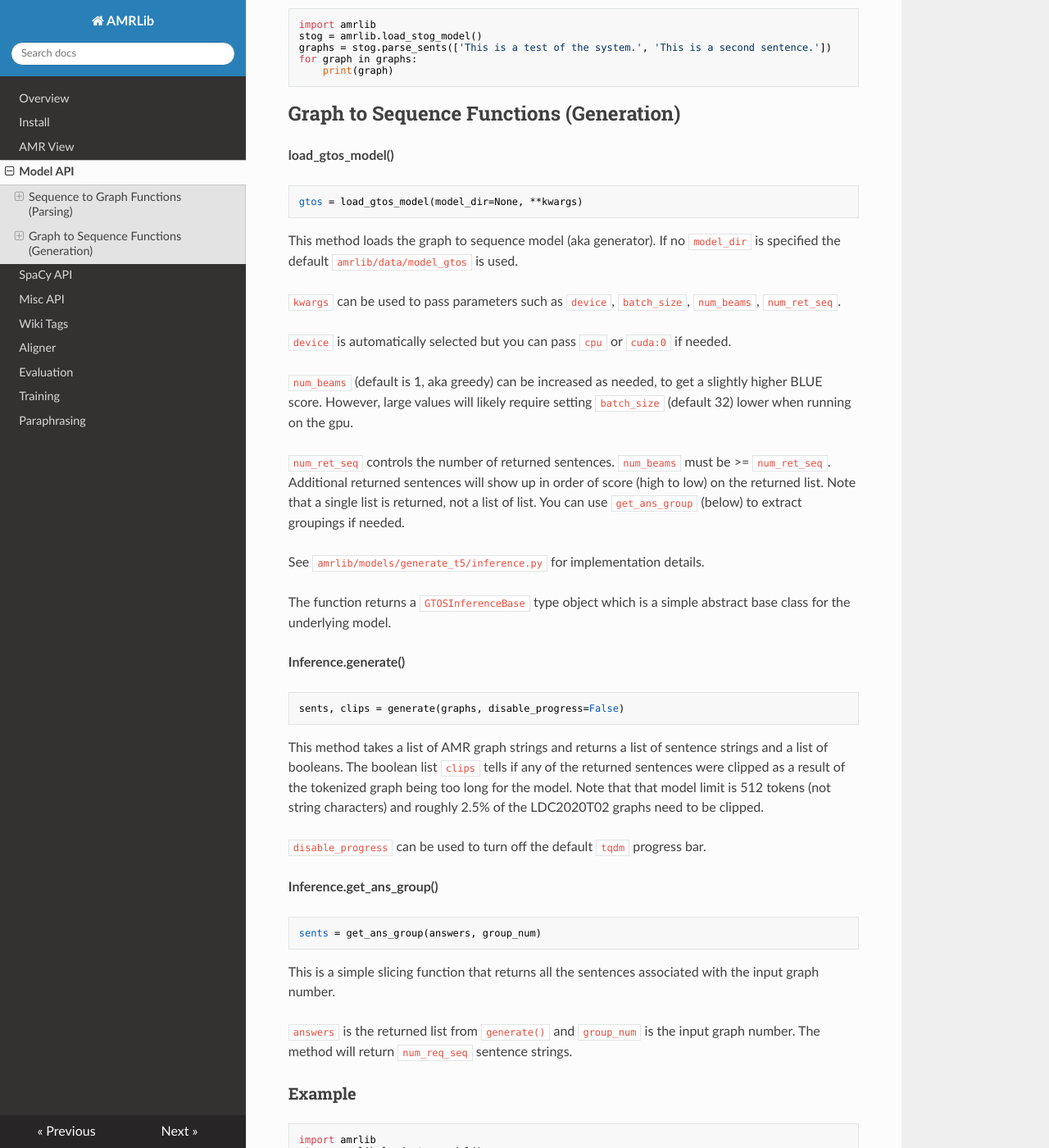
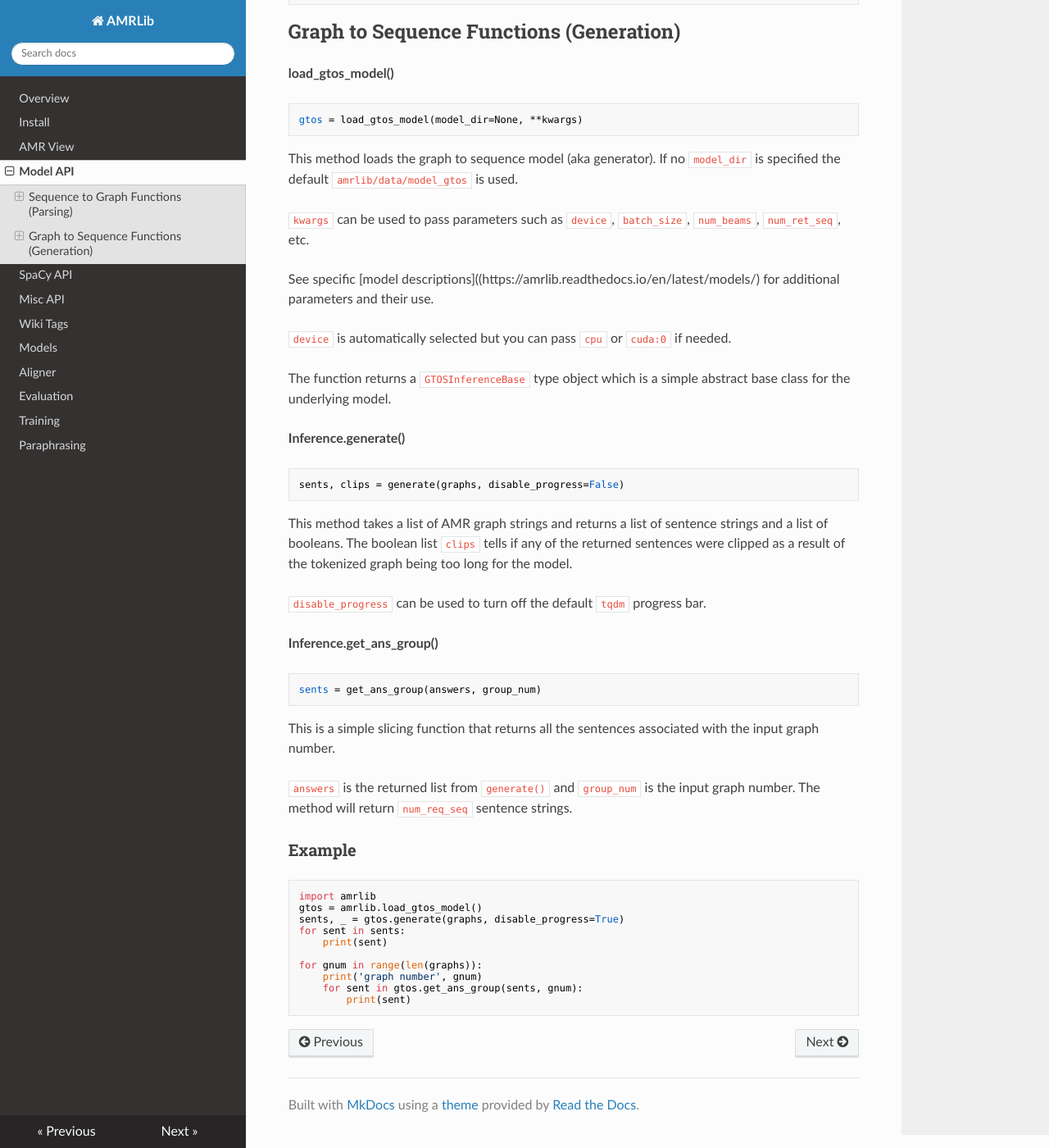
Before and after one commit to bjascob/amrlib, an MkDocs documentation site: the page built from docs/api_model.md, in a window 1280 px wide and 1400 px high, scrolled down 1146 px. Shown: the whole window at 82% size. Built offline with MkDocs 1.6.1, drawn with Linux system fonts in a browser that asks for light colours; nearby versions of some CDN libraries; some of the changed text lies outside the part shown.

Commit message:
Update docs for model generate_t5wtense

````diff
--- a/amrlib/__init__.py
+++ b/amrlib/__init__.py
@@ -8,7 +8,7 @@ logger = logging.getLogger(__name__)
 
 
 # Library version number
-__version__ = '0.3.1'
+__version__ = '0.4.0'
 
 
 # Download the model to and un-tar it in the mdata_dir
--- a/docs/api_model.md
+++ b/docs/api_model.md
@@ -17,14 +17,11 @@ stog = load_stog_model(model_dir=None, **kwargs)
 This method loads the sequence to graph model (aka parser).
 If no `model_dir` is not supplied the default of `amrlib/data/model_stog` is used.
 
-`kwargs` can be used to pass parameters such as `device`, `batch_size`, `beam_size`, `alpha`
-and `max_time_step` to the inference routine.
+`kwargs` can be used to pass parameters such as `device`, `batch_size`, `beam_size`, etc to the
+inference routine.
 
-`device` is automatically selected but you can pass `cpu` or `cuda:0` if needed.
-
-`beam_size` can be modified (default is model dependent) to increase or decrease performance.
-
-See `amrlib/models/parse_gsii/inference.py` or `amrlib/models/parse_t5/inference.py` for implementation details.
+See specific [model descriptions]((https://amrlib.readthedocs.io/en/latest/models/) for additional
+parameters and their use.
 
 The function returns a `STOGInferenceBase` type object which is a simple abstract base class for the underlying model.
 
@@ -55,20 +52,12 @@ gtos = load_gtos_model(model_dir=None, **kwargs)
 This method loads the graph to sequence model (aka generator).
 If no `model_dir` is specified the default `amrlib/data/model_gtos` is used.
 
-`kwargs` can be used to pass parameters such as `device`, `batch_size`, `num_beams`, `num_ret_seq`.
+`kwargs` can be used to pass parameters such as `device`, `batch_size`, `num_beams`, `num_ret_seq`, etc.
+
+See specific [model descriptions]((https://amrlib.readthedocs.io/en/latest/models/) for additional
+parameters and their use.
 
 `device` is automatically selected but you can pass `cpu` or `cuda:0` if needed.
-
-`num_beams` (default is 1, aka greedy) can be increased as needed, to get a slightly higher BLUE
-score. However, large values will likely require setting `batch_size` (default 32) lower when running
-on the gpu.
-
-`num_ret_seq` controls the number of returned sentences.  `num_beams` must be >= `num_ret_seq`.
-Additional returned sentences will show up in order of score (high to low) on the returned list.
-Note that a single list is returned, not a list of list. You can use `get_ans_group` (below) to
-extract groupings if needed.
-
-See `amrlib/models/generate_t5/inference.py` for implementation details.
 
 The function returns a `GTOSInferenceBase` type object which is a simple abstract base class for the underlying model.
 
@@ -78,8 +67,7 @@ sents, clips = generate(graphs, disable_progress=False)
 ```
 This method takes a list of AMR graph strings and returns a list of sentence strings and a list of booleans.
 The boolean list `clips` tells if any of the returned sentences were clipped as a result of
-the tokenized graph being too long for the model. Note that that model limit is 512 tokens
-(not string characters) and roughly 2.5% of the LDC2020T02 graphs need to be clipped.
+the tokenized graph being too long for the model.
 
 `disable_progress` can be used to turn off the default `tqdm` progress bar.
 
--- a/mkdocs.yml
+++ b/mkdocs.yml
@@ -7,6 +7,7 @@ nav:
 - 'SpaCy API':  api_spacy.md
 - 'Misc API':   api_misc.md
 - 'Wiki Tags':  wiki.md
+- Models:       models.md
 - Aligner:      rbw_aligner.md
 - Evaluation:   evaluation.md
 - Training:     training.md
````
Also changed, not shown: README.md (+3 -2 lines), docs/install.md (+3 -1 lines), docs/models.md (added, +109 -0 lines), 1 other file.
